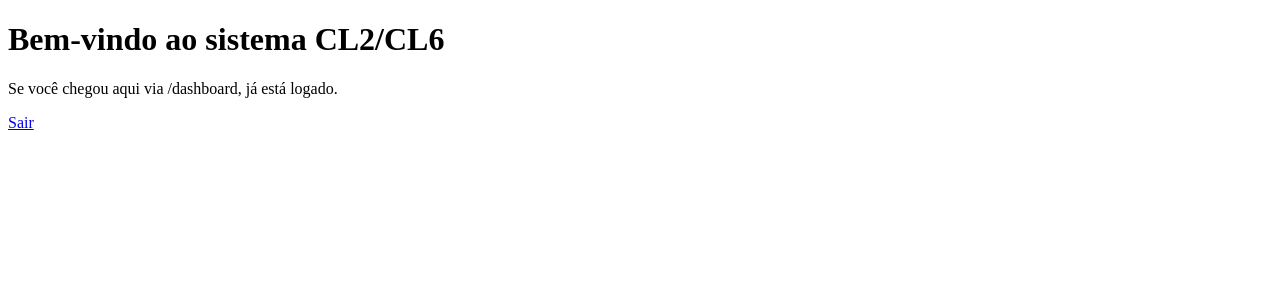
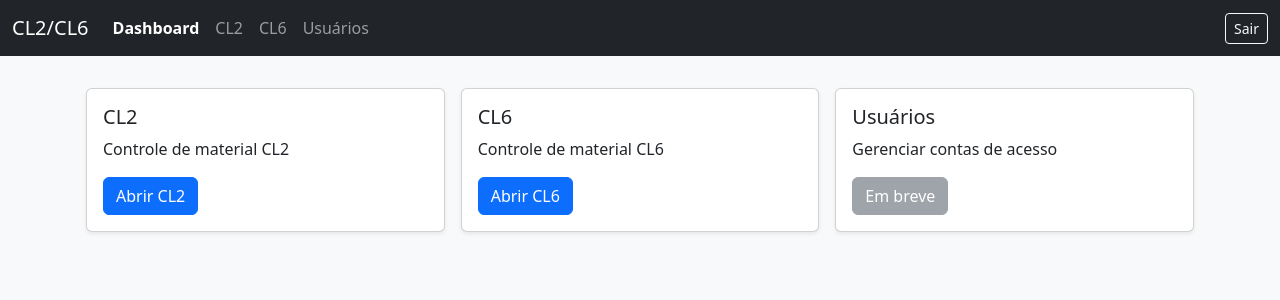
Before and after one commit to FelipeWelter/SiteRaspberri, a Flask app: page /dashboard in a window 1280 px wide. Shown: the top 300 px of the page. Run offline with Flask 3, Linux system fonts and the light colour scheme; a user stored in the database is signed in.

Commit message:
funcionalidades das abas cl2 e cl6

```diff
--- a/app/templates/base.html
+++ b/app/templates/base.html
@@ -0,0 +1,78 @@
+<!doctype html>
+<html lang="pt-br">
+  <head>
+    <meta charset="utf-8">
+    <title>{% block title %}Sistema CL2/CL6{% endblock %}</title>
+    <meta name="viewport" content="width=device-width, initial-scale=1">
+
+    <!-- Bootstrap 5 (CDN) -->
+    <link href="https://cdn.jsdelivr.net/npm/bootstrap@5.3.3/dist/css/bootstrap.min.css" rel="stylesheet">
+    <style>
+      .nav-link.active { font-weight: 600; }
+      .content { padding: 16px; }
+      pre.code { background:#000; color:#fff; padding:10px; border-radius:8px; }
+    </style>
+  </head>
+  <body class="bg-light">
+
+    <!-- Navbar principal -->
+    <nav class="navbar navbar-expand-lg navbar-dark bg-dark">
+      <div class="container-fluid">
+        <a class="navbar-brand" href="{{ url_for('main.dashboard') }}">CL2/CL6</a>
+        <button class="navbar-toggler" type="button" data-bs-toggle="collapse" data-bs-target="#topnav">
+          <span class="navbar-toggler-icon"></span>
+        </button>
+        <div id="topnav" class="collapse navbar-collapse">
+          <ul class="navbar-nav me-auto mb-2 mb-lg-0">
+
+            <li class="nav-item">
+              <a class="nav-link {% if request.endpoint and request.endpoint.startswith('main.') %}active{% endif %}"
+                 href="{{ url_for('main.dashboard') }}">Dashboard</a>
+            </li>
+
+            <li class="nav-item">
+              <a class="nav-link {% if request.endpoint and request.endpoint.startswith('inv.cl2_') %}active{% endif %}"
+                 href="{{ url_for('inv.cl2_list') }}">CL2</a>
+            </li>
+
+            <li class="nav-item">
+              <a class="nav-link {% if request.endpoint and request.endpoint.startswith('inv.cl6_') %}active{% endif %}"
+                 href="{{ url_for('inv.cl6_list') }}">CL6</a>
+            </li>
+
+            <!-- Ajuste esta rota se seu gerenciamento de usuários estiver noutro blueprint -->
+            <li class="nav-item">
+              <a class="nav-link {% if request.endpoint and request.endpoint.startswith('admin.') %}active{% endif %}"
+                 href="{{ url_for('main.dashboard') }}#usuarios">Usuários</a>
+            </li>
+
+          </ul>
+
+          <div class="d-flex">
+            <a class="btn btn-outline-light btn-sm" href="{{ url_for('auth.logout') }}">Sair</a>
+          </div>
+        </div>
+      </div>
+    </nav>
+
+    <!-- mensagens (flash) -->
+    <div class="container mt-3">
+      {% with messages = get_flashed_messages(with_categories=true) %}
+        {% if messages %}
+          {% for category, message in messages %}
+            <div class="alert alert-{{ 'warning' if category=='message' else category }} alert-dismissible fade show" role="alert">
+              {{ message }}
+              <button type="button" class="btn-close" data-bs-dismiss="alert"></button>
+            </div>
+          {% endfor %}
+        {% endif %}
+      {% endwith %}
+    </div>
+
+    <div class="container content">
+      {% block content %}{% endblock %}
+    </div>
+
+    <script src="https://cdn.jsdelivr.net/npm/bootstrap@5.3.3/dist/js/bootstrap.bundle.min.js"></script>
+  </body>
+</html>
--- a/app/templates/cl2_form.html
+++ b/app/templates/cl2_form.html
@@ -1,5 +1,7 @@
 {% extends "base.html" %}
 {% block content %}
+{% block title %}{{ 'Novo' if mode=='new' else 'Editar' }} CL2{% endblock %}
+  {% include "_tabs_inventory.html" %}
 <h2>{{ 'Novo CL2' if mode=='new' else 'Editar CL2' }}</h2>
 <form method="post">
   {{ form.csrf_token }}
--- a/app/templates/cl6_form.html
+++ b/app/templates/cl6_form.html
@@ -1,5 +1,7 @@
 {% extends "base.html" %}
+{% block title %}{{ 'Novo' if mode=='new' else 'Editar' }} CL2{% endblock %}
 {% block content %}
+  {% include "_tabs_inventory.html" %}
 <h2>{{ 'Novo CL6' if mode=='new' else 'Editar CL6' }}</h2>
 <form method="post">
   {{ form.csrf_token }}
--- a/app/templates/dashboard.html
+++ b/app/templates/dashboard.html
@@ -1,9 +1,34 @@
-<!doctype html>
-<html lang="pt-br">
-<head><meta charset="utf-8"><title>Dashboard</title></head>
-<body>
-  <h1>Bem-vindo ao sistema CL2/CL6</h1>
-  <p>Se você chegou aqui via /dashboard, já está logado.</p>
-  <p><a href="/logout">Sair</a></p>
-</body>
-</html>
+{% extends "base.html" %}
+{% block title %}Dashboard{% endblock %}
+{% block content %}
+  <div class="row g-3">
+    <div class="col-md-4">
+      <div class="card shadow-sm">
+        <div class="card-body">
+          <h5 class="card-title">CL2</h5>
+          <p class="card-text">Controle de material CL2</p>
+          <a href="{{ url_for('inv.cl2_list') }}" class="btn btn-primary">Abrir CL2</a>
+        </div>
+      </div>
+    </div>
+    <div class="col-md-4">
+      <div class="card shadow-sm">
+        <div class="card-body">
+          <h5 class="card-title">CL6</h5>
+          <p class="card-text">Controle de material CL6</p>
+          <a href="{{ url_for('inv.cl6_list') }}" class="btn btn-primary">Abrir CL6</a>
+        </div>
+      </div>
+    </div>
+    <div class="col-md-4" id="usuarios">
+      <div class="card shadow-sm">
+        <div class="card-body">
+          <h5 class="card-title">Usuários</h5>
+          <p class="card-text">Gerenciar contas de acesso</p>
+          <!-- Trocar o href quando tiver a rota de usuários -->
+          <a href="{{ url_for('main.dashboard') }}#usuarios" class="btn btn-secondary disabled">Em breve</a>
+        </div>
+      </div>
+    </div>
+  </div>
+{% endblock %}
```
Also changed, not shown: app/templates/_tabs_inventory.html (added, +14 -0 lines), app/templates/cl2_list.html (+47 -17 lines), app/templates/cl6_list.html (+44 -16 lines).
